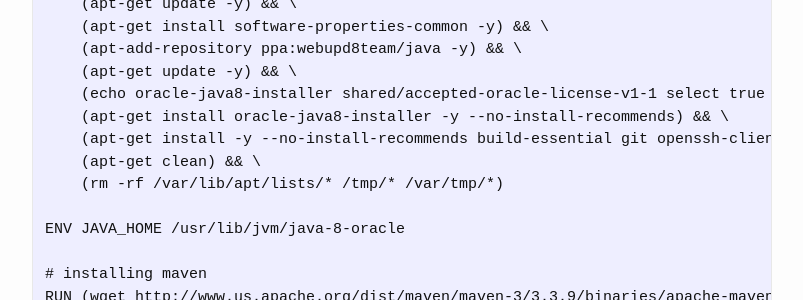
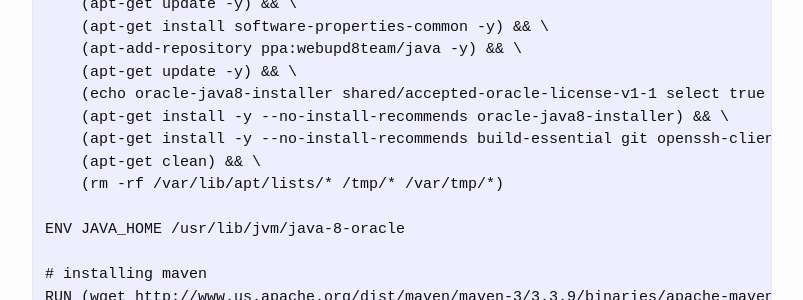
Before and after one commit to ctumwebaze/ctumwebaze.github.io, a Jekyll site: the page built from _posts/2016-03-21-containerized-continuous-delivery-with-gocd-android-playstore-p1.md, in a window 1280 px wide and 1400 px high, scrolled down 4945 px. Shown: the part 376-676 px from the top of the window, without its empty margins (238-1041 px from the left). Built offline with Jekyll 4.4.1, drawn with Linux system fonts in a browser that asks for light colours; comment, search, counter and statistics services are not loaded; some of the changed text lies outside the part shown.

```diff
--- a/_posts/2016-03-21-containerized-continuous-delivery-with-gocd-android-playstore-p1.md
+++ b/_posts/2016-03-21-containerized-continuous-delivery-with-gocd-android-playstore-p1.md
@@ -58,7 +58,7 @@ RUN (ln -s -f /bin/true /usr/bin/chfn) && \
     (apt-add-repository ppa:webupd8team/java -y) && \
     (apt-get update -y) && \
     (echo oracle-java8-installer shared/accepted-oracle-license-v1-1 select true | debconf-set-selections) && \
-    (apt-get install oracle-java8-installer -y --no-install-recommends) && \
+    (apt-get install -y --no-install-recommends oracle-java8-installer) && \
     (apt-get install -y --no-install-recommends build-essential git openssh-client curl wget rsync lib32stdc++6 lib32z1 unzip) && \
     (apt-get clean) && \
     (rm -rf /var/lib/apt/lists/* /tmp/* /var/tmp/*)
@@ -188,7 +188,7 @@ RUN (ln -s -f /bin/true /usr/bin/chfn) && \
     (apt-add-repository ppa:webupd8team/java -y) && \
     (apt-get update -y) && \
     (echo oracle-java8-installer shared/accepted-oracle-license-v1-1 select true | debconf-set-selections) && \
-    (apt-get install oracle-java8-installer -y --no-install-recommends) && \
+    (apt-get install -y --no-install-recommends oracle-java8-installer) && \
     (apt-get install -y --no-install-recommends build-essential git openssh-client curl wget rsync lib32stdc++6 lib32z1 unzip) && \
     (apt-get clean) && \
     (rm -rf /var/lib/apt/lists/* /tmp/* /var/tmp/*)
```
